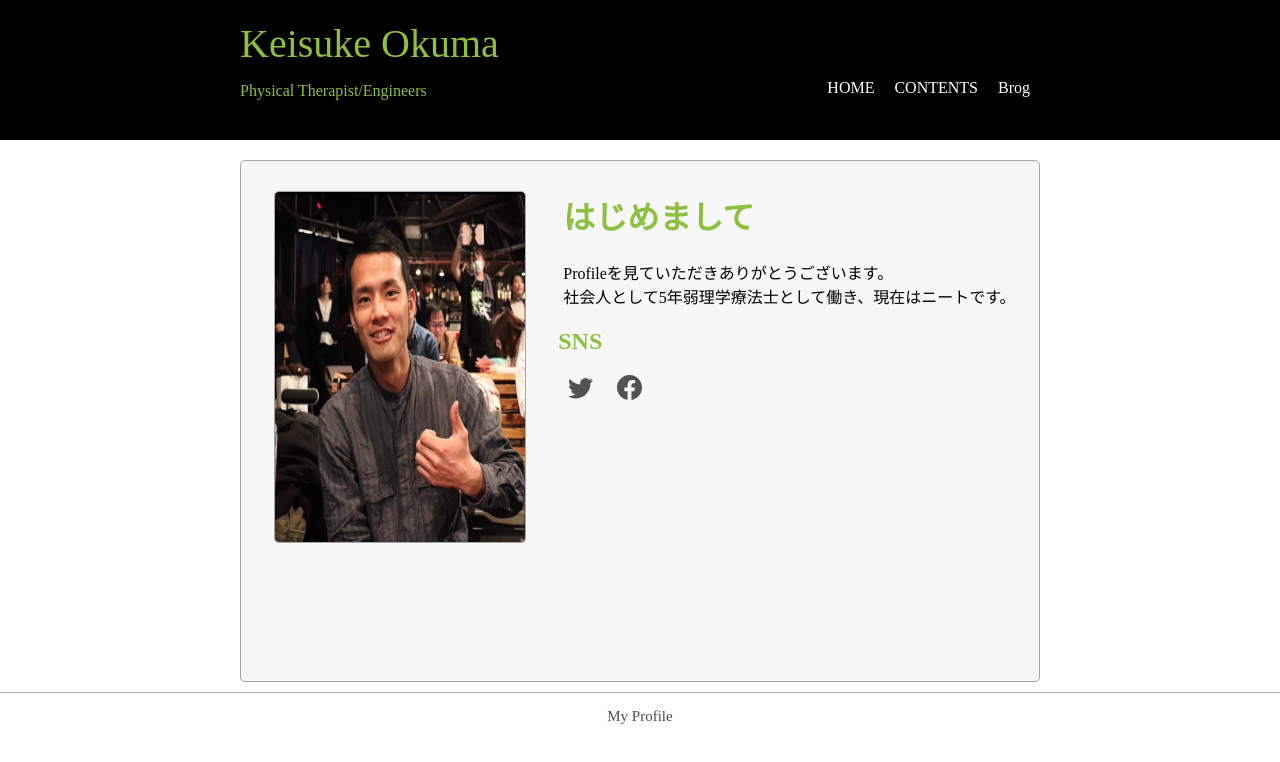
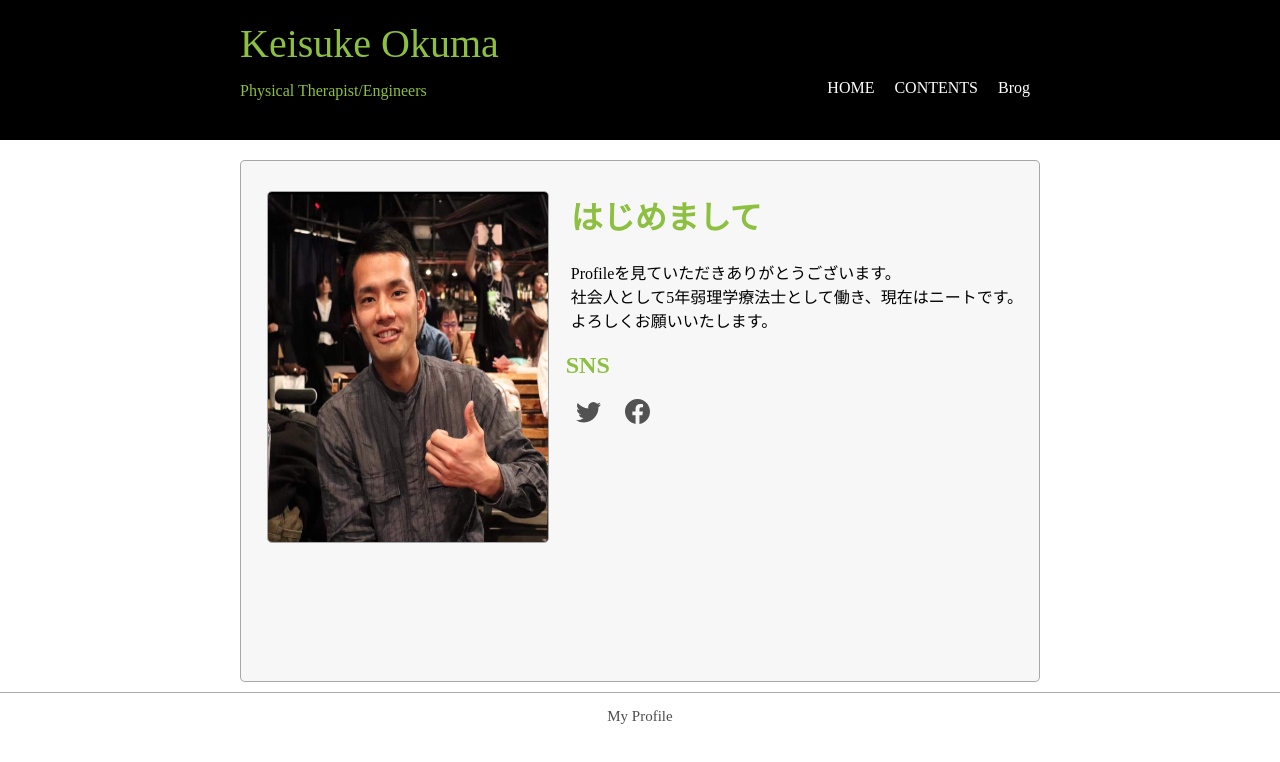
Before and after one commit to keisukeookuma/profile, a plain HTML site: page index.html in a window 1280 px wide. Drawn offline with Linux system fonts and the light colour scheme.

Commit message:
カーソルcss追加

```diff
--- a/index.css
+++ b/index.css
@@ -35,6 +35,7 @@ header {
     /* display: inline-block; */
     color: #fff;
     text-decoration: none;
+    cursor: pointer;
 }
 
 .header_left p{
@@ -51,7 +52,7 @@ header {
 }
 
 .panel img {
-    width: 250px;
+    width: 280px;
     /* height: 350px; */
     margin: 20px 15px;
     border: 1px solid #43414170;
--- a/index.html
+++ b/index.html
@@ -33,7 +33,8 @@
                         <h1>はじめまして</h1>
                         <p>
                             Profileを見ていただきありがとうございます。<br>
-                            社会人として5年弱理学療法士として働き、現在はニートです。
+                            社会人として5年弱理学療法士として働き、現在はニートです。<br>
+                            よろしくお願いいたします。
                         </p>
                         <h2></h2>
                     </div>
```
